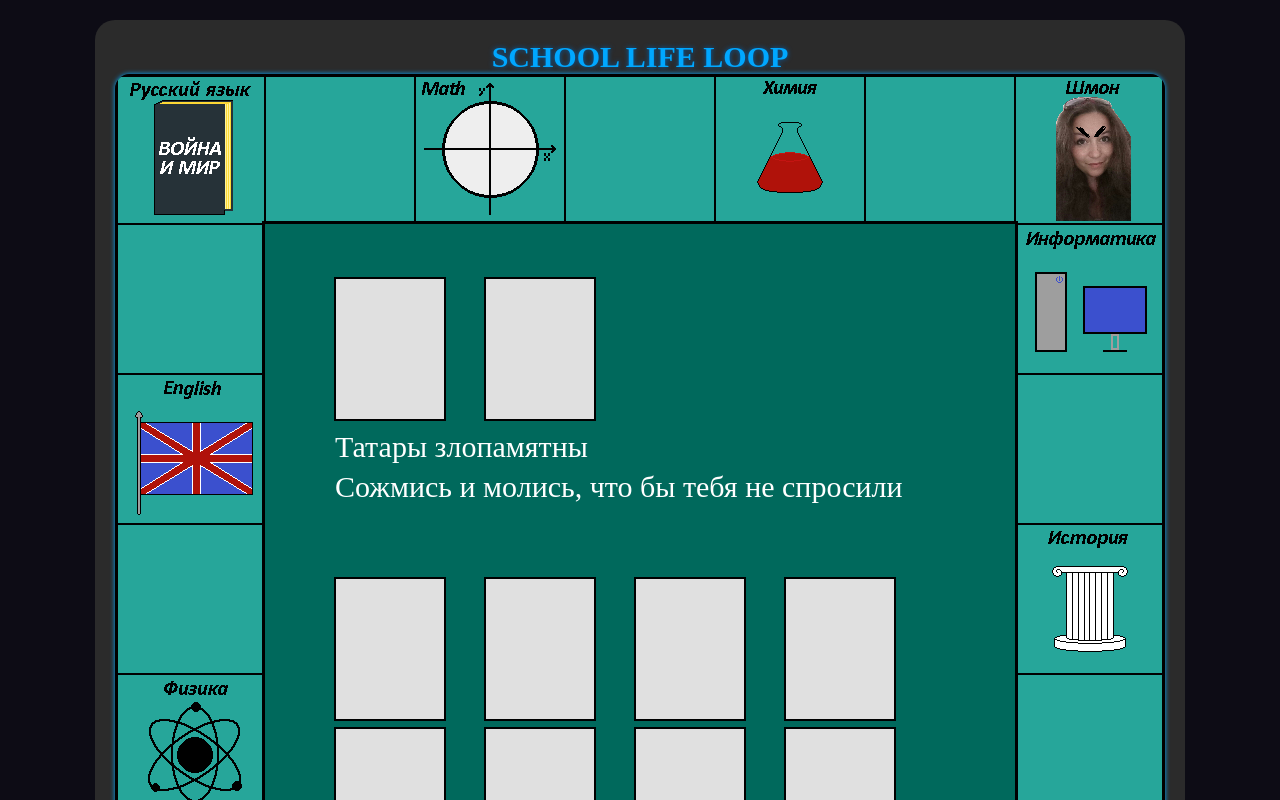
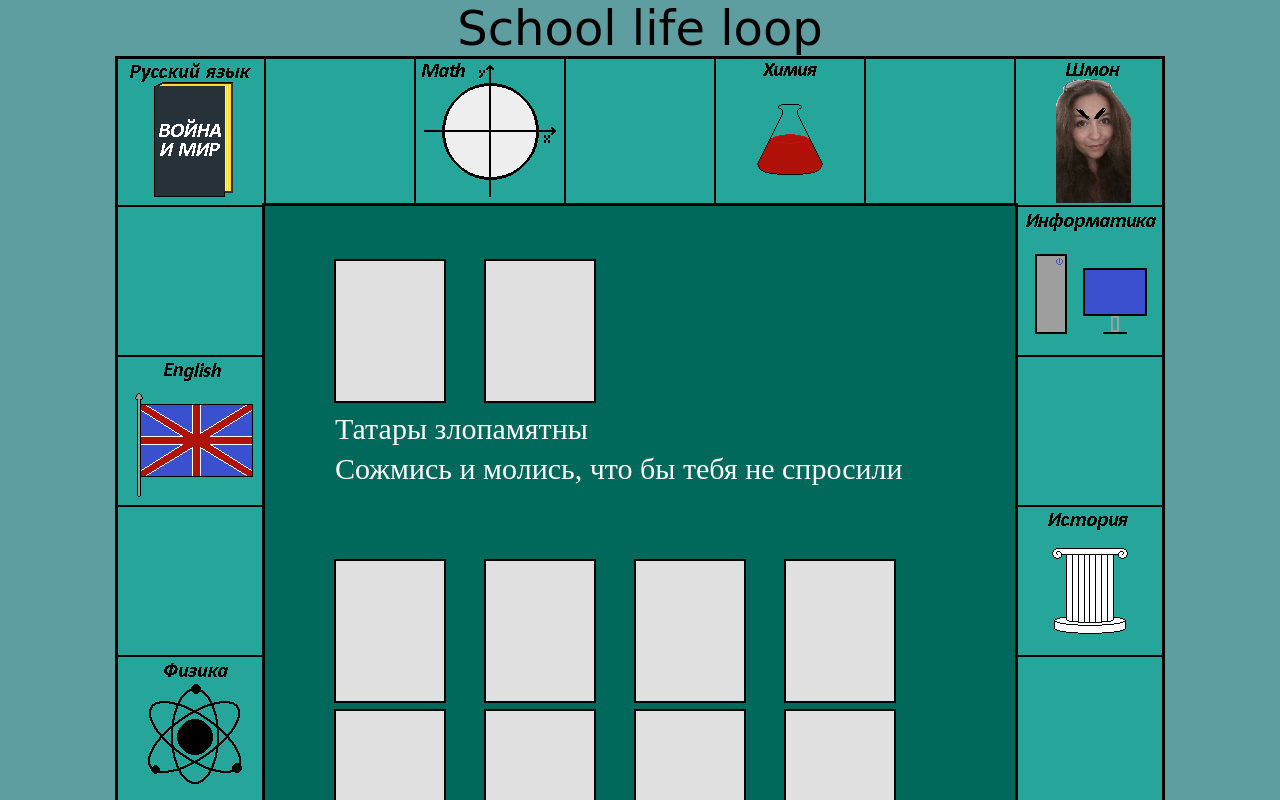
Before and after one commit to nikniksham/JSFirstGame, a plain HTML site: page second_index.html in a window 1280 px wide. Shown: the top 800 px of the page. Drawn offline with Linux system fonts and the light colour scheme; a web font is replaced by a local one.

Commit message:
make style for game

```diff
--- a/second_index.html
+++ b/second_index.html
@@ -2,16 +2,17 @@
 <html>
 <head>
     <meta charset="UTF-8">
-    <title>Super puper game</title>
+    <title>SLL - School life loop</title>
     <link rel="stylesheet" href="style.css">
+    <link rel="icon" href="/img/favicon.png" type="image/x-icon">
+    <link href="https://fonts.googleapis.com/css2?family=Grenze+Gotisch:wght@900&display=swap" rel="stylesheet">
 </head>
 <body>
-<div id="game">
-    <b id="title">SCHOOL LIFE LOOP</b><br>
-    <canvas id="cnv">
-
-    </canvas>
-</div>
+    <div class="game__wrapper">
+        <p class="game__title">School life loop</p>
+        <canvas id="cnv" class="game__game"></canvas>
+        <a class="game__help" href="#">Как играть????</a>
+    </div>
 <script src="SecondGame.js"></script>
 </body>
 </html>
--- a/style.css
+++ b/style.css
@@ -5,29 +5,25 @@
 }
 
 body {
-    text-align: center;
-    padding: 20px;
-    background: #0d0c15;
+    width: 100%;
+    min-height: 100vh;
+    user-select: none;
+    background: cadetblue;
 }
 
-#game {
-    padding: 20px;
-    background: #2b2b2b;
-    color: white;
-    display: inline-block;
-    border-radius: 20px;
+.game__wrapper {
+    max-width: 1050px;
+    margin: auto;
 }
 
-#game #title {
-    padding-bottom: 10px;
-    font-size: 30px;
-    color: #00A7FF;
-    font-family: "mv boli";
-    text-shadow: 0 0 5px #0061b0;
+.game__title {
+    width: 100%;
+    text-align: center;
+    font-family: 'Grenze Gotisch', cursive;
+    font-size: 3rem;
 }
 
-#cnv {
-    border-radius: 15px;
-    background: #1a272f;
-    box-shadow: 0 0 5px #00A7FF;
+.game__help {
+    color: black !important;
+    font-size: 2rem;
 }
```
Also changed, not shown: img/favicon.png (added).
